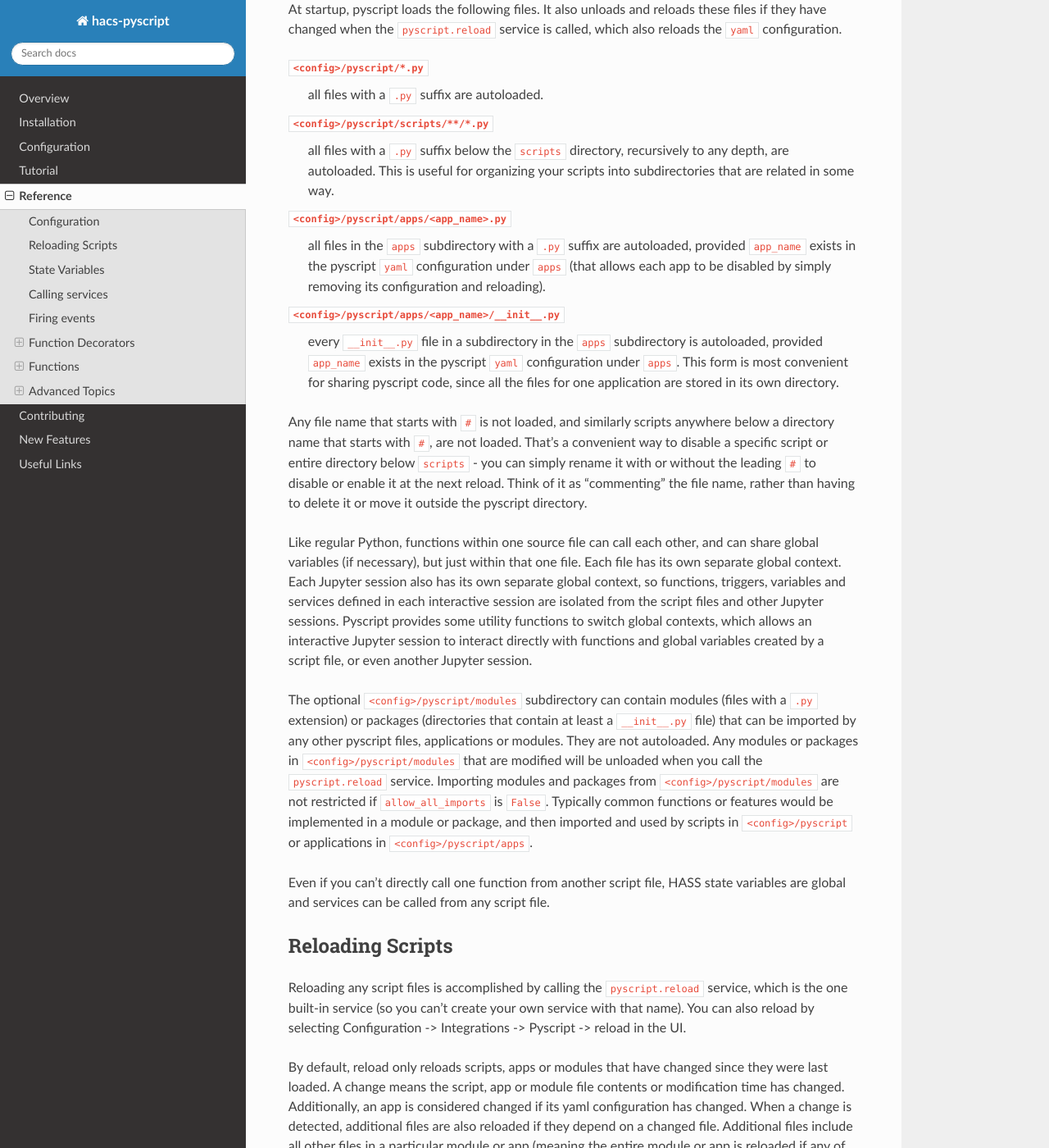
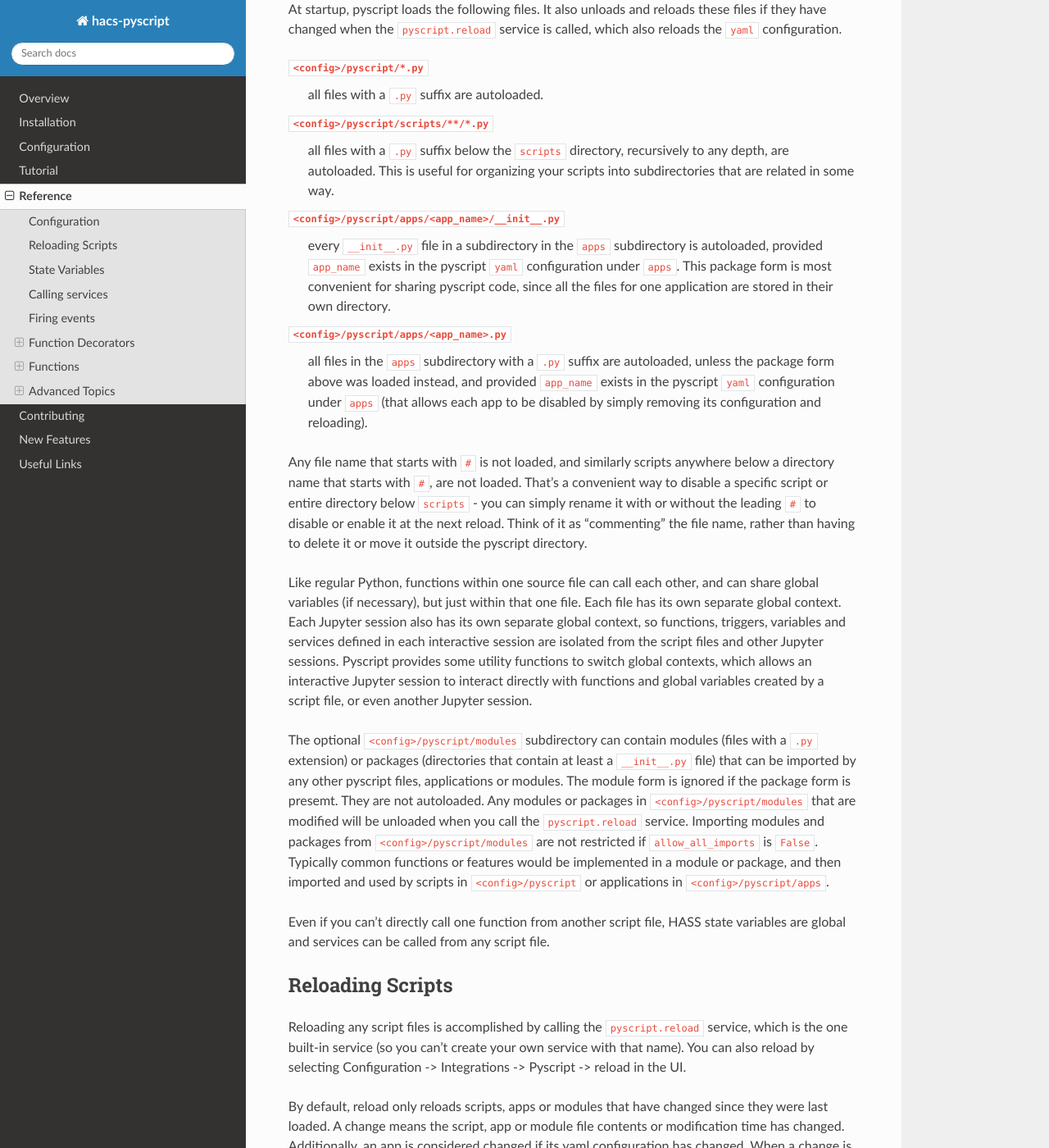
Before and after one commit to custom-components/pyscript, a Sphinx documentation site: the page built from docs/reference.rst, in a window 1280 px wide and 1400 px high, scrolled down 1237 px. Shown: the whole window at 82% size. Built offline with Sphinx 7.4.7 and the Read the Docs theme 2.0.0, drawn with Linux system fonts in a browser that asks for light colours; some of the changed text lies outside the part shown.

```diff
--- a/docs/reference.rst
+++ b/docs/reference.rst
@@ -68,16 +68,17 @@
   are autoloaded. This is useful for organizing your scripts into subdirectories that are
   related in some way.
 
-``<config>/pyscript/apps/<app_name>.py``
-  all files in the ``apps`` subdirectory with a ``.py`` suffix are autoloaded, provided ``app_name``
-  exists in the pyscript ``yaml`` configuration under ``apps`` (that allows each app to be disabled by
-  simply removing its configuration and reloading).
-
 ``<config>/pyscript/apps/<app_name>/__init__.py``
   every ``__init__.py`` file in a subdirectory in the ``apps`` subdirectory is autoloaded,
   provided ``app_name`` exists in the pyscript ``yaml`` configuration under ``apps``.
-  This form is most convenient for sharing pyscript code, since all the files for one
-  application are stored in its own directory.
+  This package form is most convenient for sharing pyscript code, since all the files for
+  one application are stored in their own directory.
+
+``<config>/pyscript/apps/<app_name>.py``
+  all files in the ``apps`` subdirectory with a ``.py`` suffix are autoloaded, unless the
+  package form above was loaded instead, and provided ``app_name`` exists in the pyscript
+  ``yaml`` configuration under ``apps`` (that allows each app to be disabled by simply
+  removing its configuration and reloading).
 
 Any file name that starts with ``#`` is not loaded, and similarly scripts anywhere below a directory
 name that starts with ``#``, are not loaded. That's a convenient way to disable a specific script or
@@ -95,8 +96,9 @@
 
 The optional ``<config>/pyscript/modules`` subdirectory can contain modules (files with a ``.py``
 extension) or packages (directories that contain at least a ``__init__.py`` file) that can be
-imported by any other pyscript files, applications or modules. They are not autoloaded. Any modules
-or packages in ``<config>/pyscript/modules`` that are modified will be unloaded when you call the
+imported by any other pyscript files, applications or modules. The module form is ignored if the
+package form is presemt. They are not autoloaded. Any modules or packages in
+``<config>/pyscript/modules`` that are modified will be unloaded when you call the
 ``pyscript.reload`` service. Importing modules and packages from ``<config>/pyscript/modules`` are
 not restricted if ``allow_all_imports`` is ``False``. Typically common functions or features would
 be implemented in a module or package, and then imported and used by scripts in
```
Also changed, not shown: other parts of docs/reference.rst (+2 -2 lines), 4 other files.
